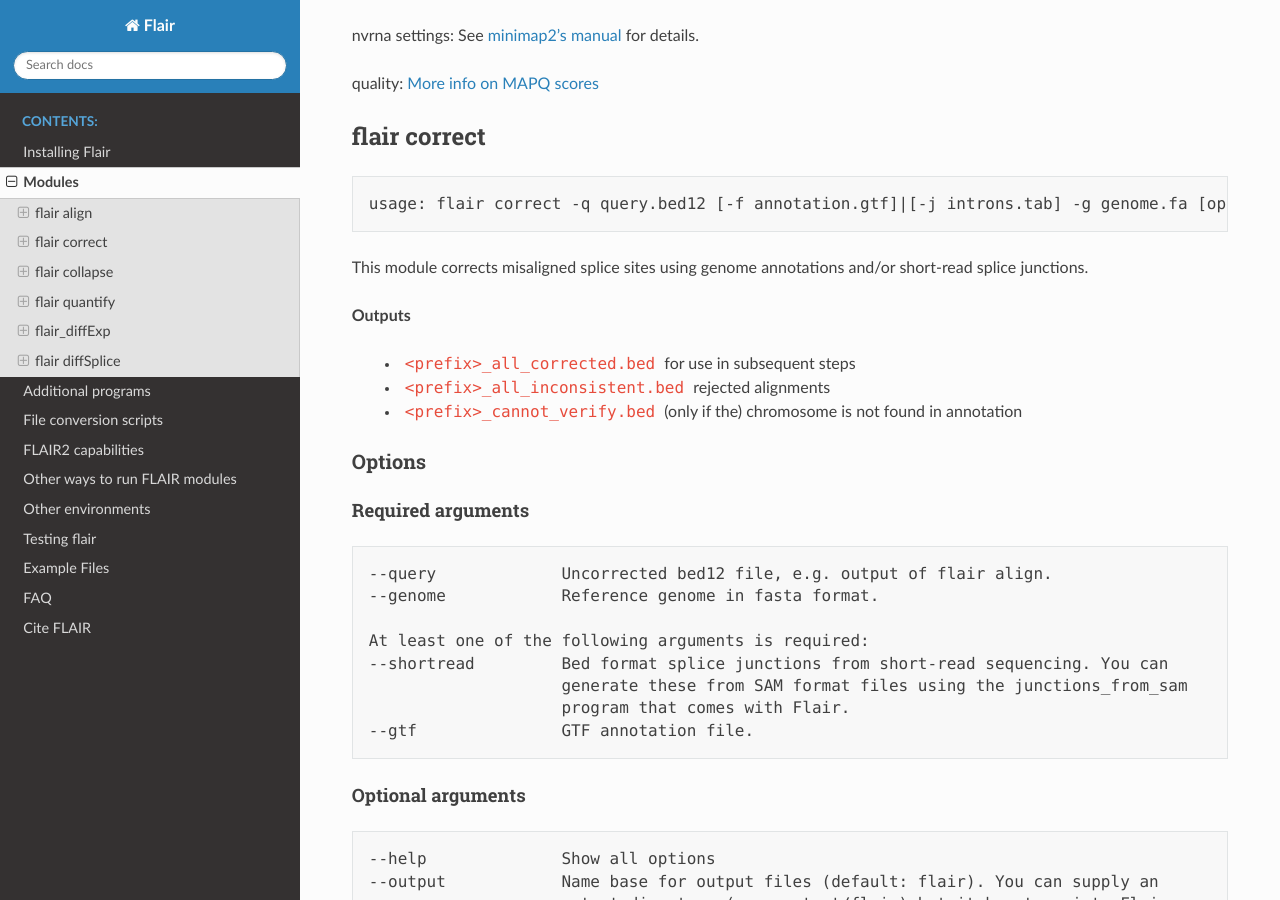
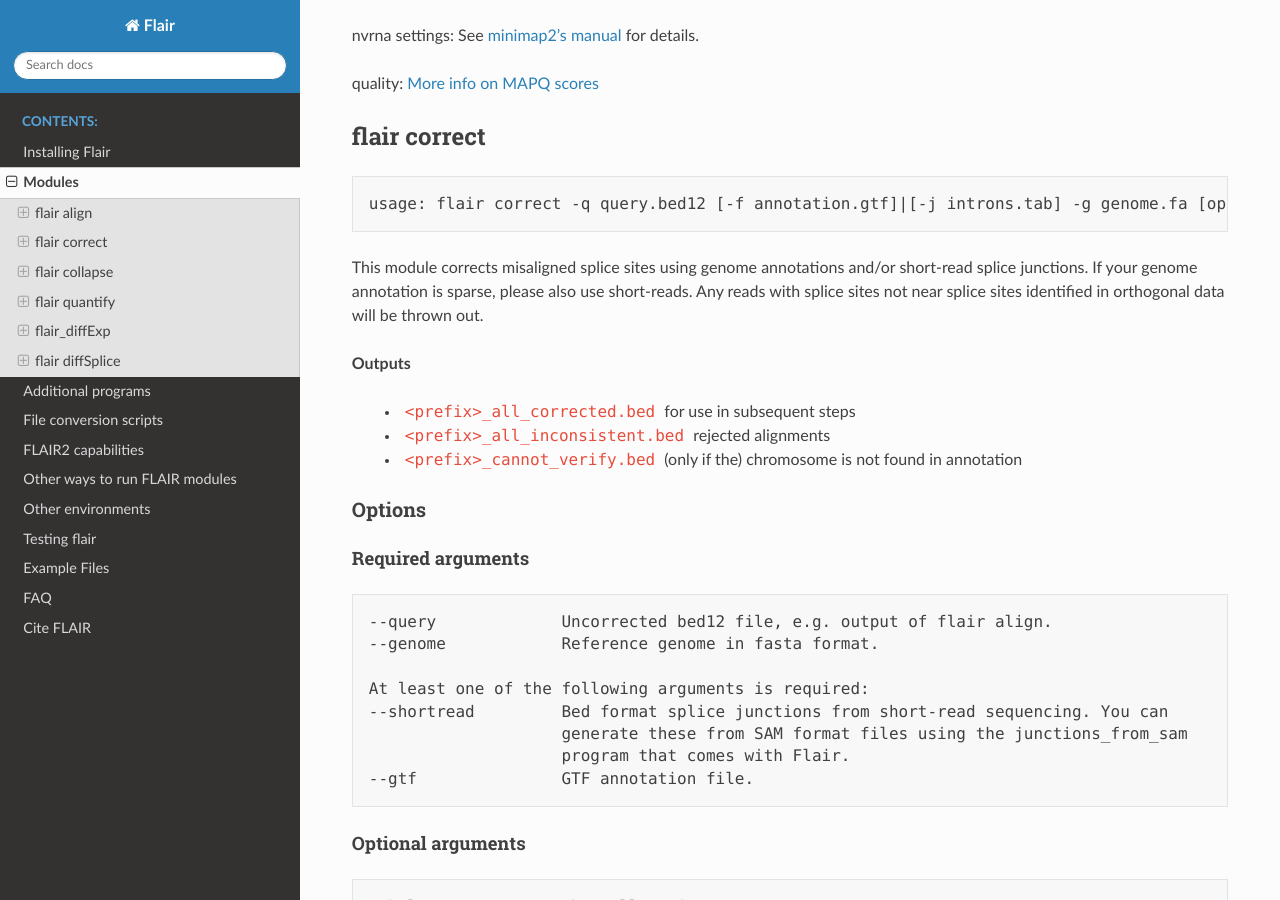
Before and after one commit to BrooksLabUCSC/flair, a Sphinx documentation site: the page built from docs/source/modules.rst, in a window 1280 px wide and 900 px high, scrolled down 1607 px. Built offline with Sphinx 7.4.7 and the Read the Docs theme 3.1.0, drawn with Linux system fonts in a browser that asks for light colours.

Commit message:
added documentation to correct to address #320

```diff
--- a/docs/source/modules.rst
+++ b/docs/source/modules.rst
@@ -93,6 +93,8 @@
 
 
 This module corrects misaligned splice sites using genome annotations and/or short-read splice junctions.
+If your genome annotation is sparse, please also use short-reads. Any reads with splice sites not near splice sites
+identified in orthogonal data will be thrown out.
 
 **Outputs**
 
```
